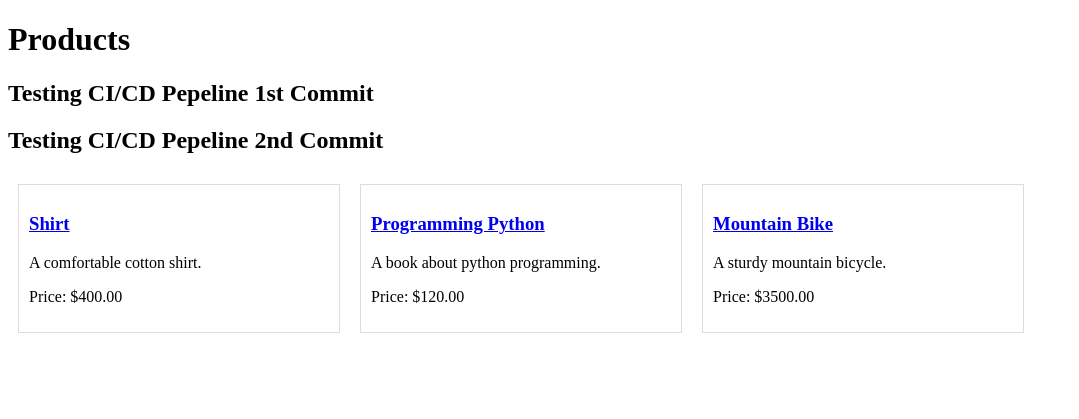
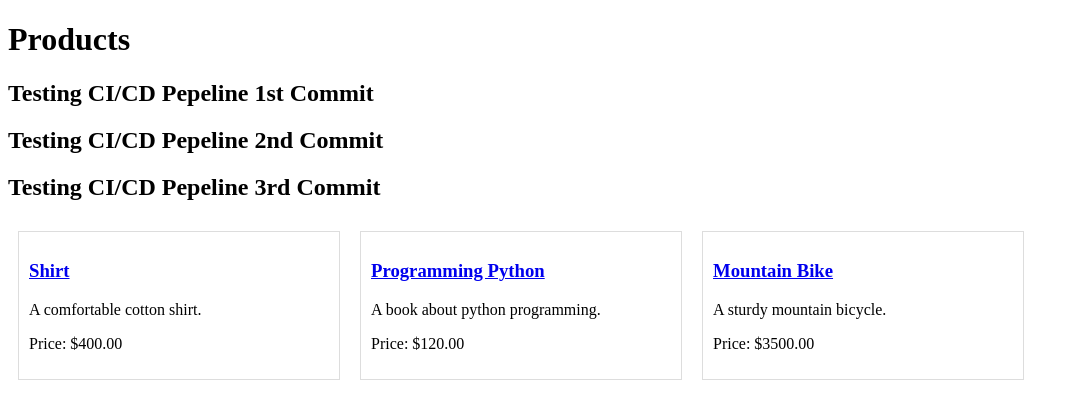
Before and after one commit to Aashish9311/CI-CD-Pipeline-For-Automated-Deployment, a Django app: page / in a window 1280 px wide. Shown: the top 419 px of the page, without its empty margins (0-1079 px from the left). Run offline with Django 5.2, Linux system fonts and the light colour scheme; data comes from the database, SQL or seed files in the repository.

Commit message:
Update product_list.html

```diff
--- a/shop/templates/shop/product_list.html
+++ b/shop/templates/shop/product_list.html
@@ -7,6 +7,8 @@
     <h1>Products</h1>
     <h2>Testing CI/CD Pepeline 1st Commit</h2>
     <h2>Testing CI/CD Pepeline 2nd Commit</h2>
+        <h2>Testing CI/CD Pepeline 3rd Commit</h2>
+
 
 
 
```
